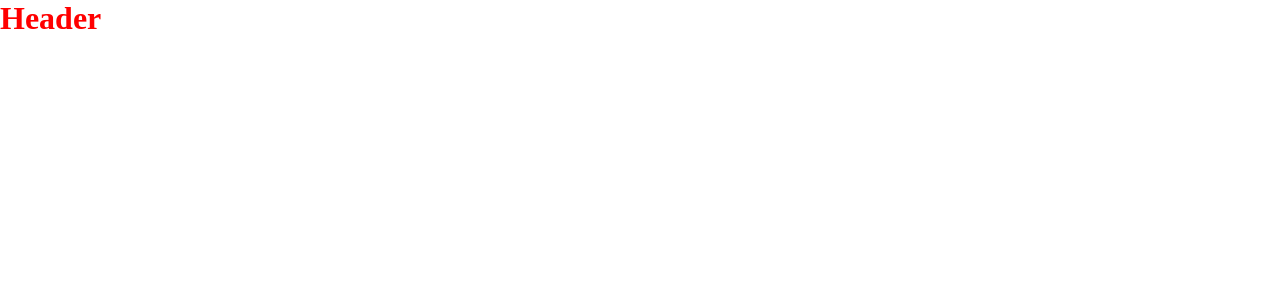
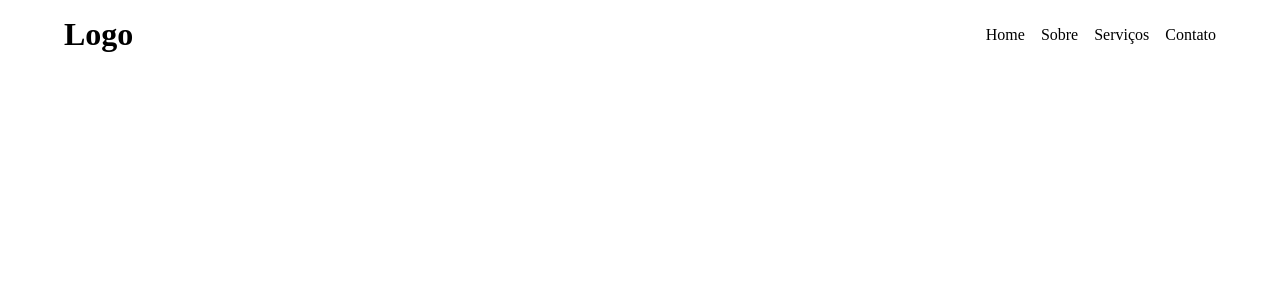
Before and after one commit to bduarte10/site-mutualiza, a Next.js app: page / in a window 1280 px wide. Shown: the top 300 px of the page. Built offline with nearby package versions, Linux system fonts and the light colour scheme.

Commit message:
feat: header links

```diff
--- a/src/components/Header/Header.tsx
+++ b/src/components/Header/Header.tsx
@@ -1,9 +1,62 @@
+import { Container } from '@mui/material'
+
+import Menu from '@mui/material/Menu'
+import MenuItem from '@mui/material/MenuItem'
+import Stack from '@mui/material/Stack'
+import Link from 'next/link'
+import { useState } from 'react'
 import styles from './header.module.css'
 
 export function Header() {
+  const [anchorEl, setAnchorEl] = useState<null | HTMLElement>(null)
+  const open = Boolean(anchorEl)
+  const handleClick = (event: React.MouseEvent<HTMLAnchorElement>) => {
+    setAnchorEl(event.currentTarget)
+  }
+  const handleClose = () => {
+    setAnchorEl(null)
+  }
   return (
     <header>
-      <h1 className={styles.title}>Header</h1>
+      <Container>
+        <Stack
+          sx={{ padding: '1rem 0' }}
+          direction="row"
+          justifyContent="space-between"
+          alignItems="center">
+          <h1>Logo</h1>
+          <Stack
+            direction="row"
+            alignItems="center"
+            spacing={2}>
+            <Link href="/index">Home</Link>
+            <Link href="#">Sobre</Link>
+            <Link
+              href="#"
+              id="basic-button"
+              aria-controls={open ? 'basic-menu' : undefined}
+              aria-haspopup="true"
+              aria-expanded={open ? 'true' : undefined}
+              onClick={handleClick}>
+              Serviços
+            </Link>
+            <Menu
+              id="basic-menu"
+              anchorEl={anchorEl}
+              open={open}
+              onClose={handleClose}
+              MenuListProps={{
+                'aria-labelledby': 'basic-button',
+              }}>
+              <MenuItem onClick={handleClose}>Profile</MenuItem>
+              <MenuItem onClick={handleClose}>My account</MenuItem>
+              <MenuItem onClick={handleClose}>Logout</MenuItem>
+            </Menu>
+
+            <Link href="#">Contato</Link>
+          </Stack>
+        </Stack>
+      </Container>
     </header>
   )
 }
```
